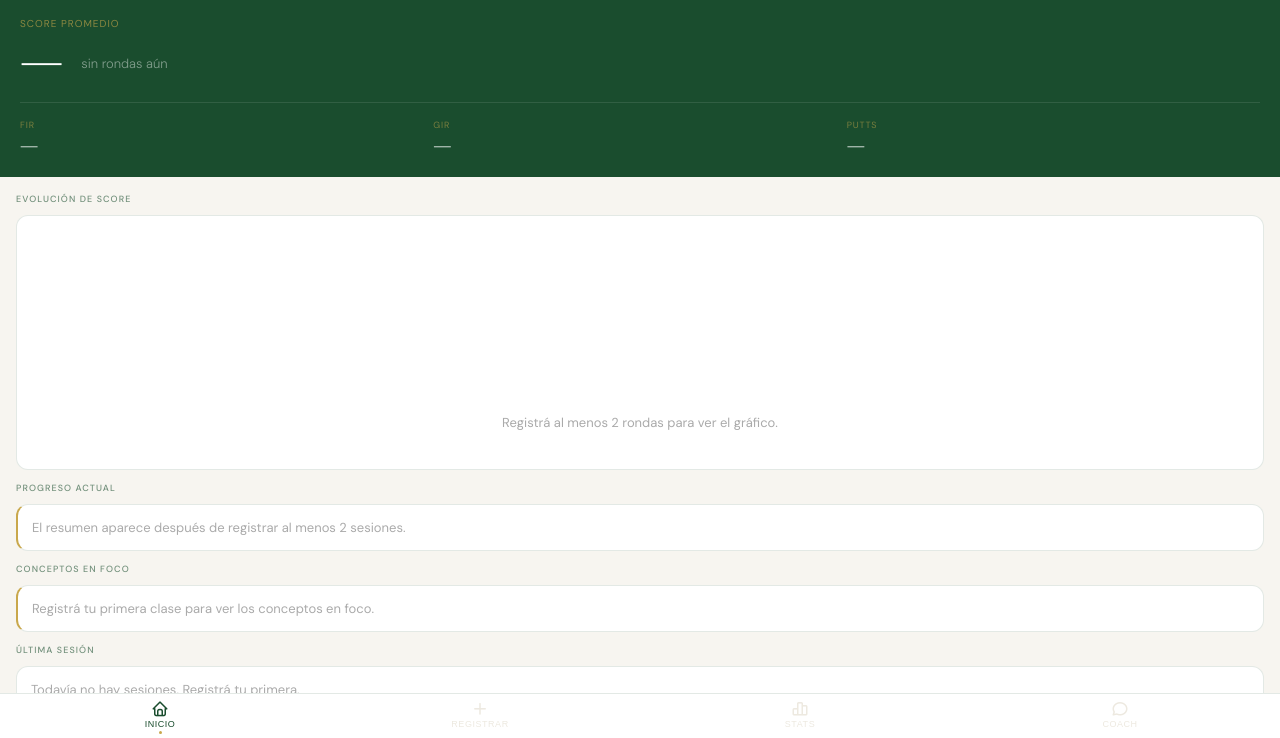
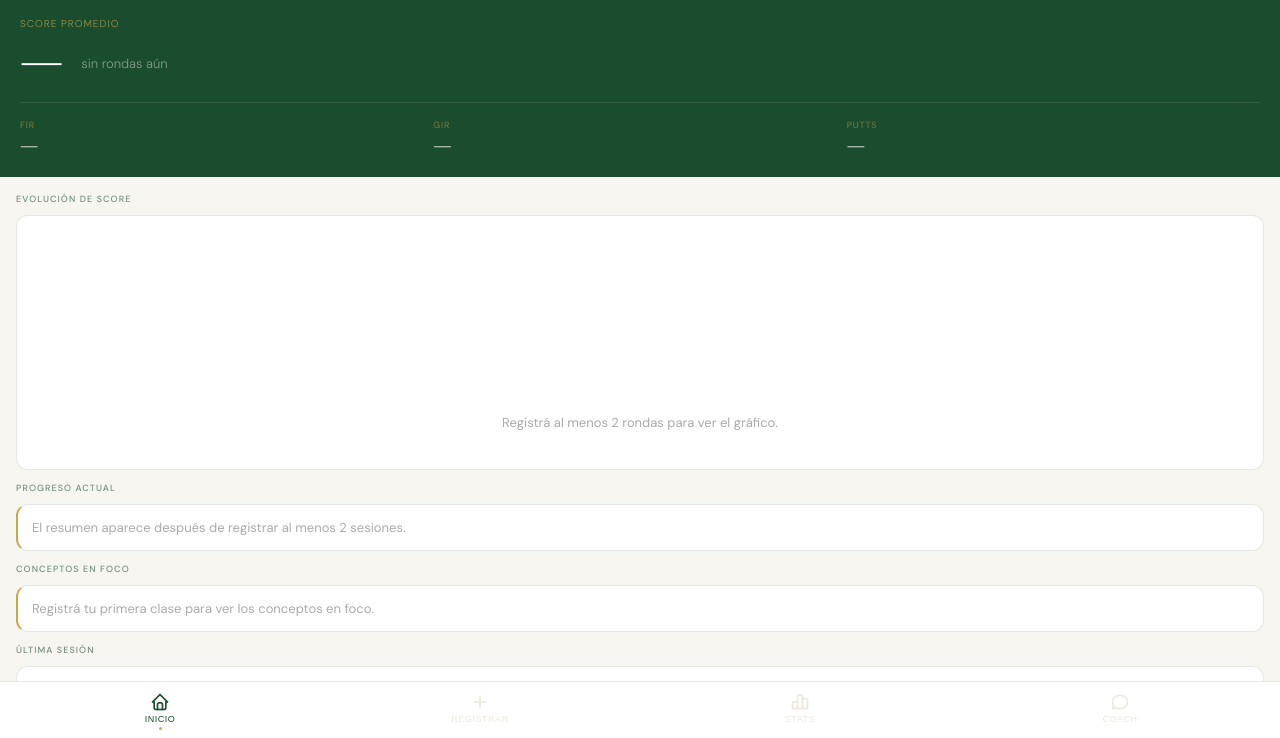
Before and after one commit to snougues/caddie, a plain HTML site: page index.html in a window 1280 px wide. Shown: the part 62-800 px from the top of the page. Drawn offline with nearby package versions, Linux system fonts and the light colour scheme.

Commit message:
old settings

```diff
--- a/index.html
+++ b/index.html
@@ -121,10 +121,10 @@ textarea { resize: none; min-height: 80px; line-height: 1.5; }
 .dot-loader span:nth-child(3) { animation-delay: 0.4s; }
 @keyframes dl { 0%,80%,100%{transform:scale(0.6);opacity:0.4} 40%{transform:scale(1);opacity:1} }
 .bottom-nav { display: flex; background: var(--white); border-top: 0.5px solid var(--border); padding-bottom: var(--safe-bottom); flex-shrink: 0; z-index: 10; }
-.nav-item { flex: 1; display: flex; flex-direction: column; align-items: center; padding: 6px 0 4px; cursor: pointer; border: none; background: none; }
-.nav-icon { font-size: 18px; color: var(--cream-dark); transition: color 0.2s; }
-.nav-label { font-size: 9px; letter-spacing: 0.06em; text-transform: uppercase; color: var(--cream-dark); margin-top: 1px; }
-.nav-dot { width: 3px; height: 3px; background: var(--gold); border-radius: 50%; margin-top: 2px; opacity: 0; }
+.nav-item { flex: 1; display: flex; flex-direction: column; align-items: center; padding: 10px 0 8px; cursor: pointer; border: none; background: none; }
+.nav-icon { font-size: 20px; color: var(--cream-dark); transition: color 0.2s; }
+.nav-label { font-size: 9px; letter-spacing: 0.06em; text-transform: uppercase; color: var(--cream-dark); margin-top: 2px; }
+.nav-dot { width: 3px; height: 3px; background: var(--gold); border-radius: 50%; margin-top: 3px; opacity: 0; }
 .nav-item.active .nav-icon { color: var(--green); }
 .nav-item.active .nav-label { color: var(--green); }
 .nav-item.active .nav-dot { opacity: 1; }
```
